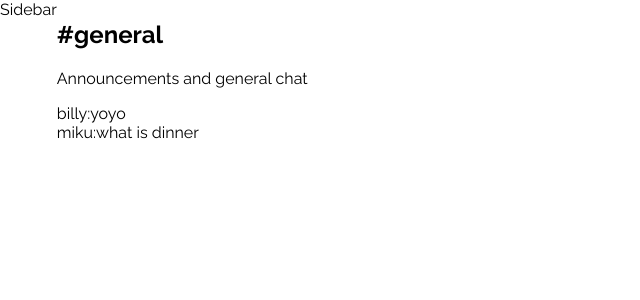
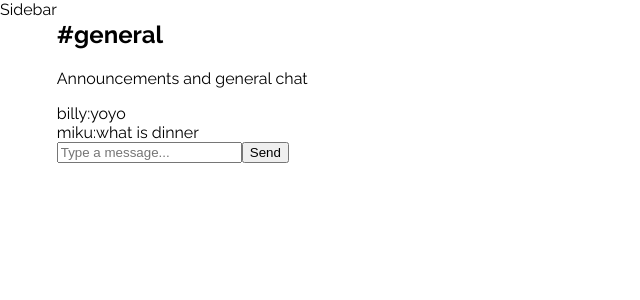
Before and after one commit to fangbilly/ChattingRoom, a React (Create React App) app: page / in a window 1280 px wide. Shown: the top 300 px of the page, without its empty margins (0-640 px from the left). Built offline with nearby package versions, Linux system fonts and the light colour scheme.

Commit message:
let chat component manage messages

```diff
--- a/src/Chat.js
+++ b/src/Chat.js
@@ -1,16 +1,28 @@
 import React, { Component } from 'react'
 import ChatHeader from './ChatHeader';
 import MessageList from './MessageList';
+import MessageForm from './MessageForm';
 
 
 
 class Chat extends Component {
+    constructor(){
+        super()
+        this.state={
+            messages:[
+                {id:1, userName:'billy', body:'yoyo' },
+                {id:2, userName:'miku',body:'what is dinner'},
+            ],
+        }
+    }
     render() {
       return (
         <div className='Chat' >
             <ChatHeader/>
-            <MessageList/>
-            </div>
+            <MessageList messages={this.state.messages}/>
+            <MessageForm/>
+
+        </div>
       )
     }
 }
--- a/src/ChatHeader.js
+++ b/src/ChatHeader.js
@@ -1,6 +1,4 @@
 import React from 'react'
-
-
 
 const ChatHeader = () =>{
       return (
--- a/src/Message.js
+++ b/src/Message.js
@@ -6,8 +6,6 @@
     return (
         <div className='Message' >
             {props.Message.userName}:{props.Message.body}
-
-
         </div>
       )
     }
--- /dev/null
+++ b/src/MessageForm.js
@@ -0,0 +1,18 @@
+import React from 'react'
+
+const MessageForm = () =>{
+      return (
+        <form className='MessageForm' >
+            <input
+                type='text'
+                name='body'
+                placeholder='Type a message...'
+            />
+            <button type='submit'>Send</button>
+
+        </form>
+      )
+    }
+
+
+export default MessageForm
--- a/src/MessageList.js
+++ b/src/MessageList.js
@@ -3,15 +3,10 @@
 
 
 
-const MessageList = () =>{
-    const messages = [
-        {id:1, userName:'billy', body:'yoyo' },
-        {id:2, userName:'miku',body:'what is dinner'}
-    ]
-
+const MessageList = (props) =>{
       return (
         <div className='MessageList' >
-            {messages.map(msg => (<Message key={msg.id} Message={msg} />
+            {props.messages.map(msg => (<Message key={msg.id} Message={msg} />
             ))
         }
         </div>
```
